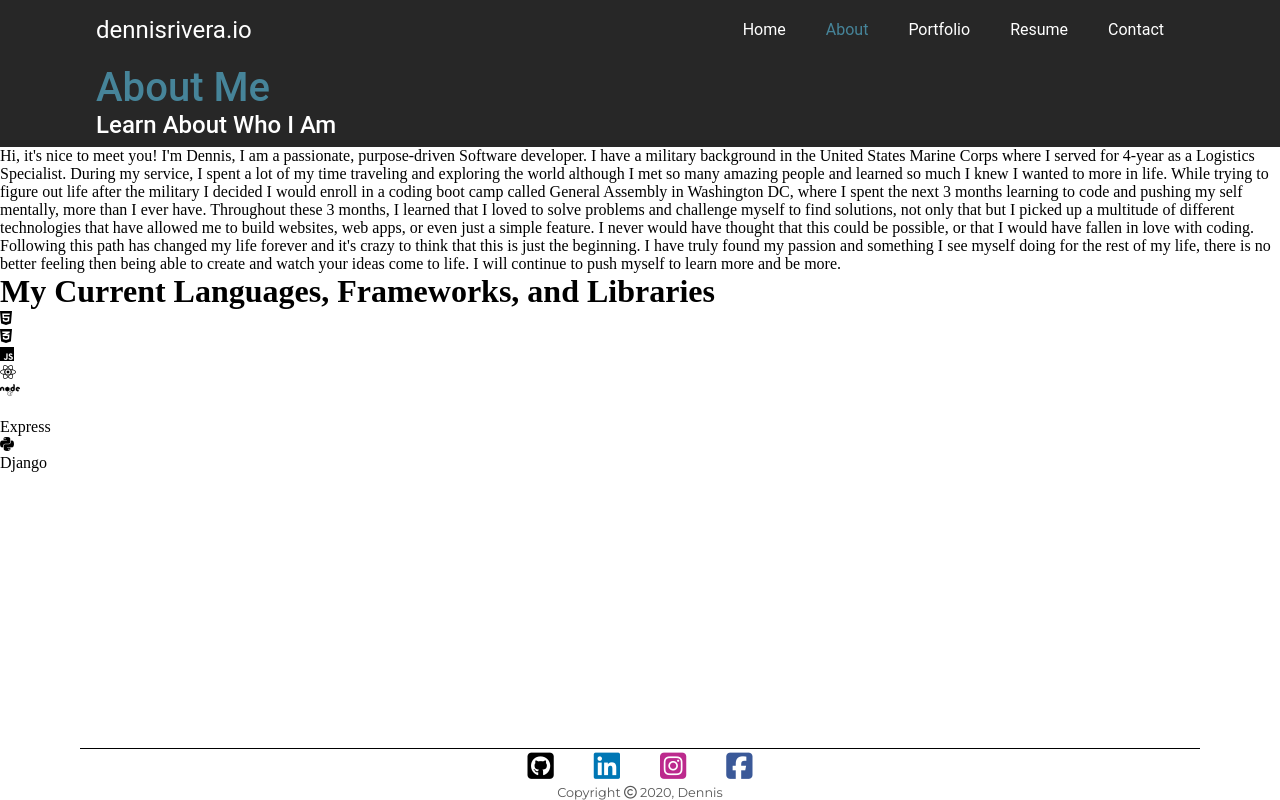
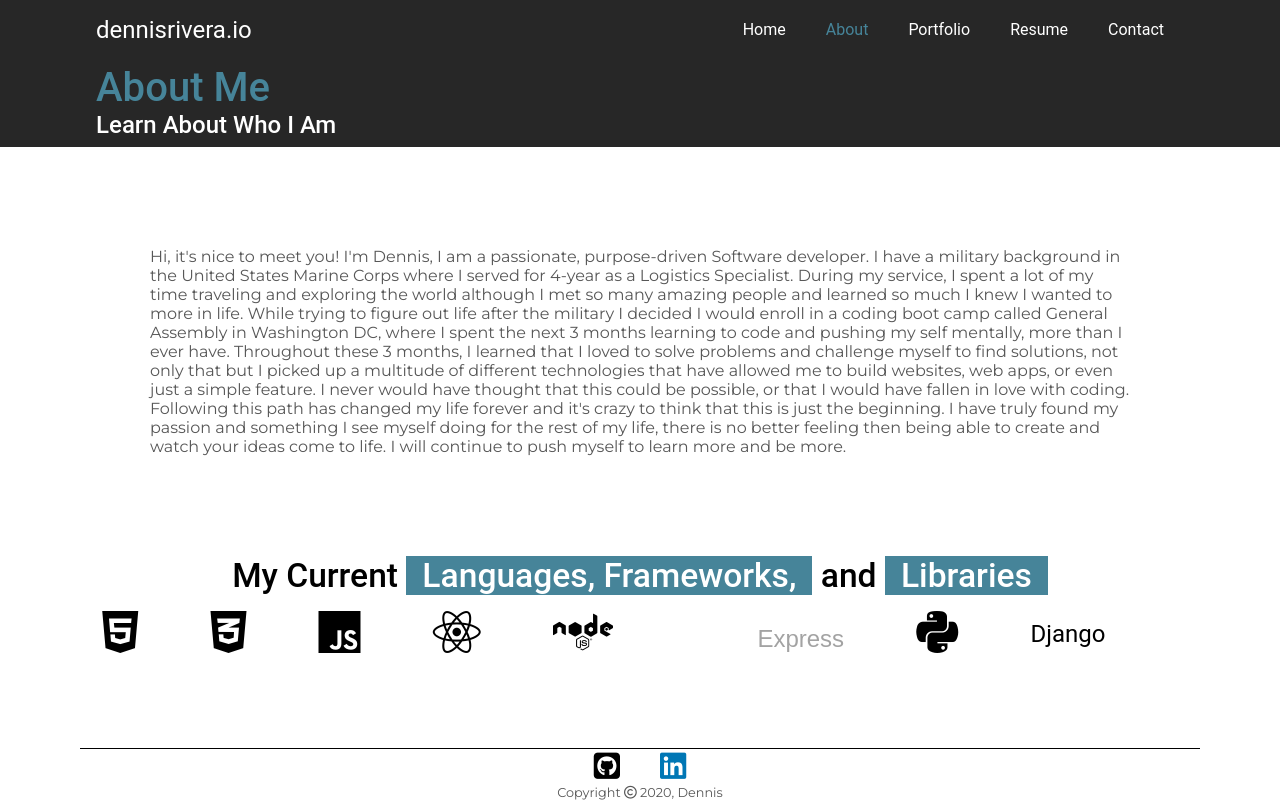
Before and after one commit to D-Riv/portfolio, a React (Create React App) app: page /about in a window 1280 px wide. Built offline with nearby package versions, Linux system fonts and the light colour scheme.

Commit message:
Added bio and skills to the about me page

```diff
--- a/src/components/Footer.js
+++ b/src/components/Footer.js
@@ -53,19 +53,6 @@ const Footer = () => {
               <i class="fab fa-linkedin"></i>
             </a>
           </FooterLi>
-          <FooterLi className="footer-li">
-            <a href="https://www.instagram.com/d.rivs/?hl=en" target="_blank">
-              <i class="fab fa-instagram-square"></i>
-            </a>
-          </FooterLi>
-          <FooterLi className="footer-li">
-            <a
-              href="https://www.facebook.com/dennis.rivera.988926"
-              target="_blank"
-            >
-              <i class="fab fa-facebook-square"></i>
-            </a>
-          </FooterLi>
         </FooterUl>
 
         <FooterText>
--- a/src/containers/About.js
+++ b/src/containers/About.js
@@ -1,12 +1,62 @@
 import React from "react";
 import Layout from "../components/Layout";
+import styled from "styled-components";
+
+const AboutSummaryContainer = styled.div`
+  margin: 100px 150px 100px 150px;
+`;
+
+const AboutSummary = styled.p`
+  font-family: "Montserrat", sans-serif;
+  color: #575757;
+`;
+
+const Skills = styled.div`
+  font-family: "Roboto", sans-serif;
+  text-align: center;
+  margin: 20px;
+`;
+
+const SkillsTitle = styled.span`
+  font-size: 2.1rem;
+  font-weight: 500;
+`;
+
+const SkillsTitle2 = styled.span`
+  color: #ffffff;
+  background-color: #468499;
+  padding: 0 1rem;
+`;
+
+const SkillList = styled.ul`
+  display: flex;
+  justify-content: space-evenly;
+  align-items: center;
+  margin: 10px;
+  list-style: none;
+`;
+
+const SkillListItem = styled.li`
+  font-size: 3rem;
+`;
+
+const SkillListItemCustom = styled.li`
+  font-size: 1.5rem;
+  font-family: "Raleway", sans-serif;
+  color: #a3a3a3;
+  padding-top: 10px;
+`;
+
+const SkillListItemCustom2 = styled.li`
+  font-size: 1.5rem;
+`;
 
 const About = () => {
   return (
     <Layout title="About Me" description="Learn About Who I Am">
       <div className="about-main-wrapper">
-        <div className="about-summary-container">
-          <p className="aboutme">
+        <AboutSummaryContainer>
+          <AboutSummary>
             Hi, it's nice to meet you! I'm Dennis, I am a passionate,
             purpose-driven Software developer. I have a military background in
             the United States Marine Corps where I served for 4-year as a
@@ -28,31 +78,30 @@ const About = () => {
             no better feeling then being able to create and watch your ideas
             come to life. I will continue to push myself to learn more and be
             more.
-          </p>
-        </div>
-        <div className="skills">
-          <h1>
-            My Current{" "}
-            <span className="skills-title">Languages, Frameworks,</span> and{" "}
-            <span className="skills-title">Libraries</span>
-          </h1>
-          <ul className="skill-list">
-            <li>
+          </AboutSummary>
+        </AboutSummaryContainer>
+        <Skills>
+          <SkillsTitle>
+            My Current <SkillsTitle2>Languages, Frameworks,</SkillsTitle2> and{" "}
+            <SkillsTitle2>Libraries</SkillsTitle2>
+          </SkillsTitle>
+          <SkillList>
+            <SkillListItem>
               <i class="fab fa-html5"></i>
-            </li>
-            <li>
+            </SkillListItem>
+            <SkillListItem>
               <i class="fab fa-css3-alt"></i>
-            </li>
-            <li>
+            </SkillListItem>
+            <SkillListItem>
               <i class="fab fa-js"></i>
-            </li>
-            <li>
+            </SkillListItem>
+            <SkillListItem>
               <i class="fab fa-react"></i>
-            </li>
-            <li>
+            </SkillListItem>
+            <SkillListItem>
               <i class="fab fa-node"></i>
-            </li>
-            <li>
+            </SkillListItem>
+            <SkillListItem>
               {/* <img
                 className="mongodb-logo"
                 src={MongoDB}
@@ -60,17 +109,17 @@ const About = () => {
                 width="100"
                 height="50"
               /> */}
-            </li>
-            <li>
+            </SkillListItem>
+            <SkillListItemCustom>
               <p className="express">Express</p>
-            </li>
-            <li>
+            </SkillListItemCustom>
+            <SkillListItem>
               <i class="fab fa-python"></i>
-            </li>
-            <li>
+            </SkillListItem>
+            <SkillListItemCustom2>
               <p className="django">Django</p>
-            </li>
-            <li>
+            </SkillListItemCustom2>
+            <SkillListItem>
               {/* <img
                 className="postgresql-logo"
                 src={Postgresql}
@@ -78,9 +127,9 @@ const About = () => {
                 width="120"
                 height="100"
               /> */}
-            </li>
-          </ul>
-        </div>
+            </SkillListItem>
+          </SkillList>
+        </Skills>
       </div>
     </Layout>
   );
--- a/src/containers/Contact.js
+++ b/src/containers/Contact.js
@@ -2,11 +2,6 @@ import React from "react";
 import Layout from "../components/Layout";
 
 const Contact = () => {
-  return (
-    <Layout
-      title="Contact Me"
-      description="Lets Get in Touch and Chat"
-    ></Layout>
-  );
+  return <Layout title="Contact Me" description="Lets Get in Touch"></Layout>;
 };
 export default Contact;
```
